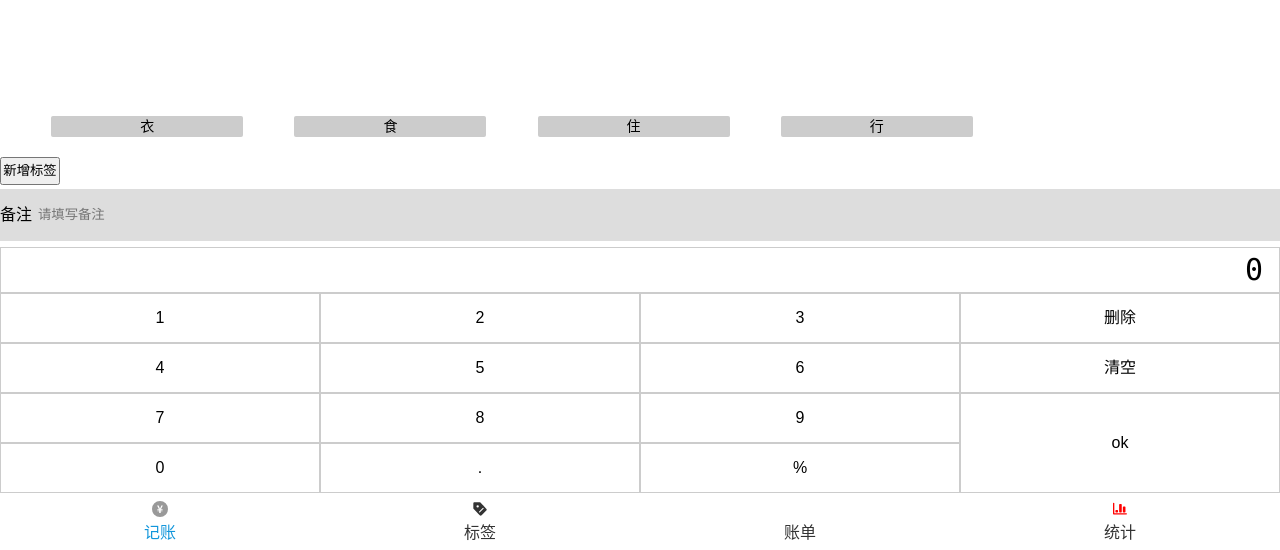
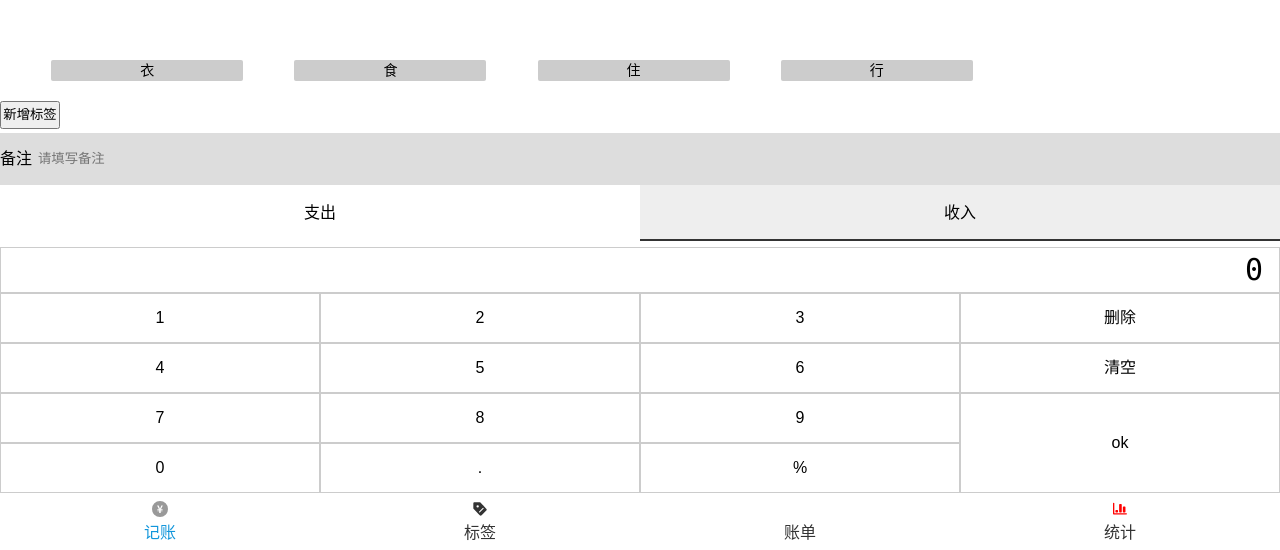
Before and after one commit to YukiGuo/money-react, a React app: page /#/money in a window 1280 px wide. Shown: the part 250-800 px from the top of the page. Built offline with nearby package versions, Linux system fonts and the light colour scheme.

Commit message:
Catalog组件基本功能实现

```diff
--- /dev/null
+++ b/src/components/money/Catalog.tsx
@@ -0,0 +1,48 @@
+import React, {useState} from 'react';
+import styled from 'styled-components';
+
+const Wrapper=styled.div`
+width: 100%;
+height: 56px;
+display: flex;
+align-items: center;
+>span{
+display: inline-flex;
+height: 100%;
+width: 50%;
+justify-content: center;
+align-items: center;
+position: relative;
+&.selected{
+background: #eee;
+
+&::after{
+content:'';
+position: absolute;
+bottom: 0;
+left: 0;
+width: 100%;
+height: 2px;
+background: #333;
+}
+}
+}
+`;
+const Catalog:React.FC=()=> {
+    const catalogHash={'+':'支出', '-':'收入'};
+    const[catalog,setCatalog]=useState<string>('-');
+    const [catalogList]=useState<('+'|'-')[]>(['+','-']);
+    return(
+        <Wrapper>
+            {catalogList.map(t=>
+            <span
+                className={t===catalog?'selected':''}
+                onClick={()=>setCatalog(t)}
+            >
+                {catalogHash[t]}</span>
+            )}
+
+        </Wrapper>
+    )
+};
+export default Catalog;
--- a/src/view/Money.tsx
+++ b/src/view/Money.tsx
@@ -3,12 +3,14 @@ import React from 'react';
 import NumberPad from '../components/money/NumberPad';
 import Tag from '../components/money/Tag';
 import Note from '../components/money/Note';
+import Catalog from '../components/money/Catalog';
 function Money() {
 
     return (
         <Layout>
             <Tag/>
             <Note/>
+            <Catalog/>
              <NumberPad/>
         </Layout>
     )
```
